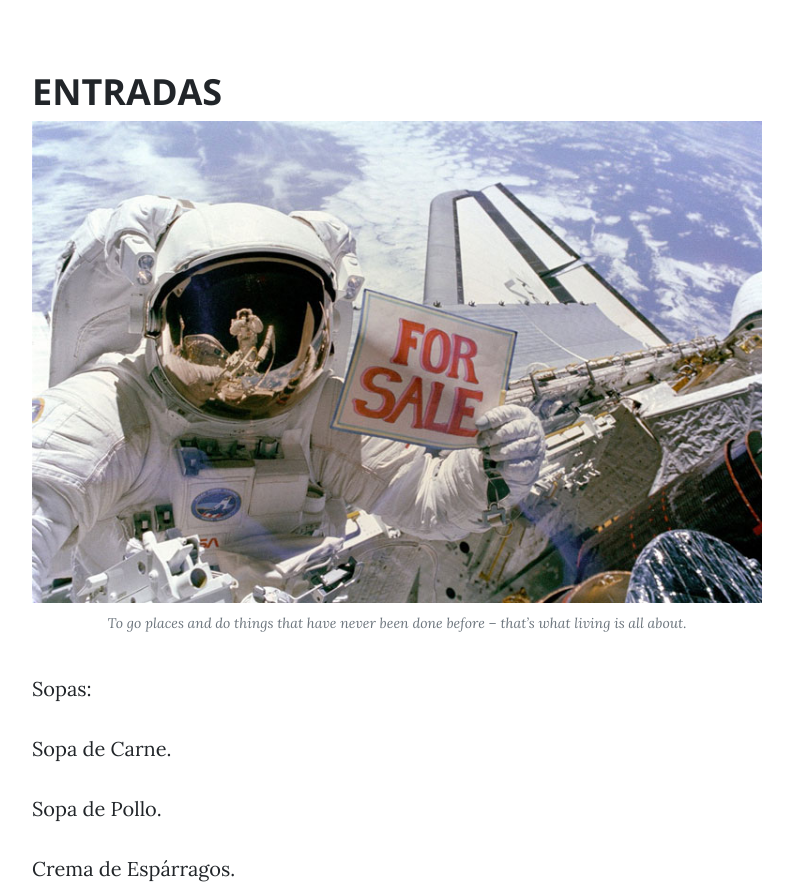
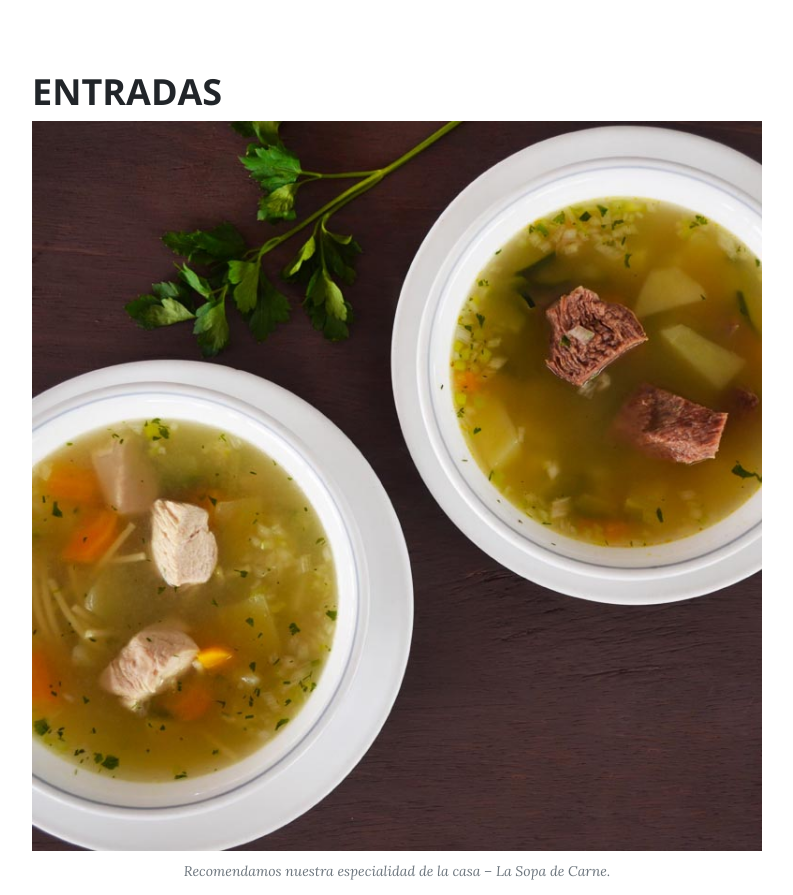
Before and after one commit to ErickChoez7UG/Proyecto-Sitio, a website: page Menú.html in a window 1280 px wide. Shown: the part 700-1595 px from the top of the page, without its empty margins (243-1036 px from the left). Drawn offline with nearby package versions, Linux system fonts and the light colour scheme.

Commit message:
Update Menú.html

```diff
--- a/Menú.html
+++ b/Menú.html
@@ -82,9 +82,9 @@
           <h2 class="section-heading">ENTRADAS</h2>
 
           <a href="#">
-            <img class="img-fluid" src="img/post-sample-image.jpg" alt="">
+            <img class="img-fluid" src="img/entrada.jpg" alt="">
           </a>
-          <span class="caption text-muted">To go places and do things that have never been done before – that’s what living is all about.</span>
+          <span class="caption text-muted">Recomendamos nuestra especialidad de la casa – La Sopa de Carne.</span>
           <p>Sopas: </p>
 
           <p>Sopa de Carne.</p>
```
